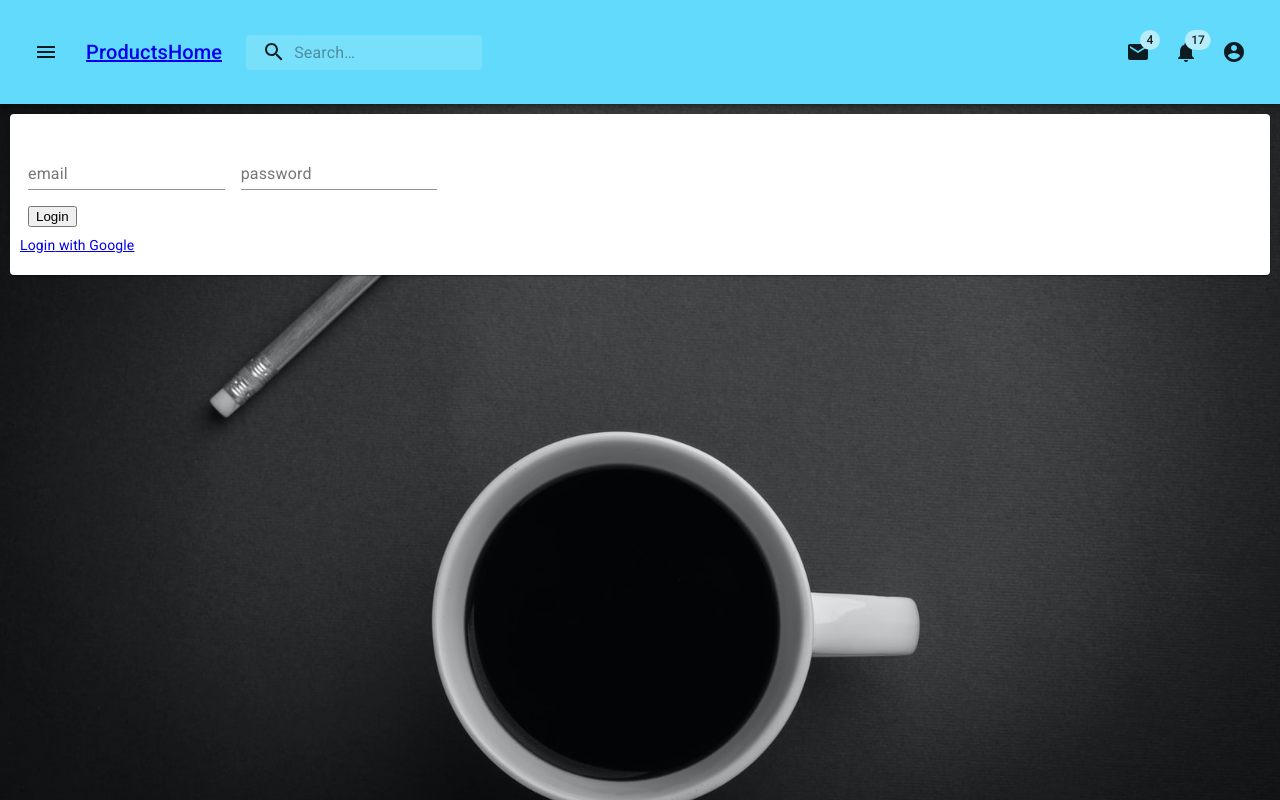
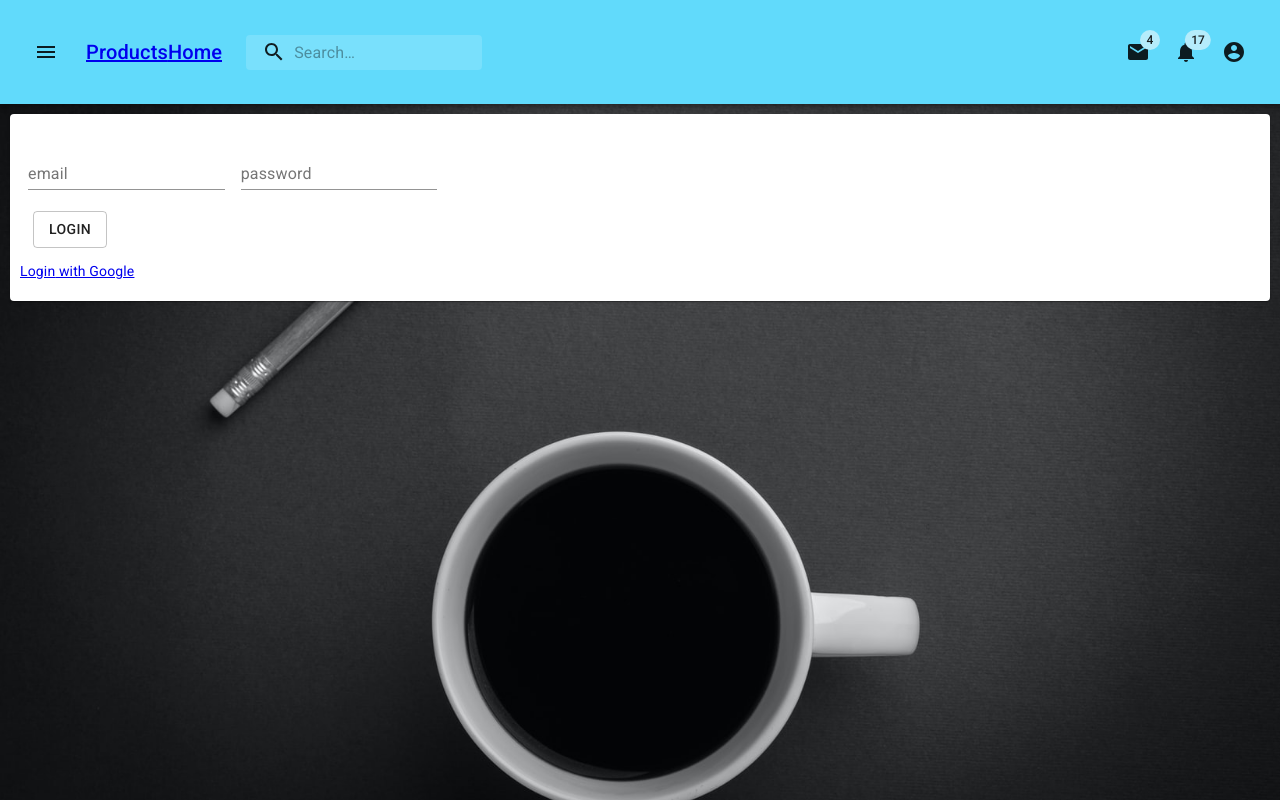
Before and after one commit to shanesween/Caffeine-Corner, a React (Create React App) app in the folder front-end/: page /auth/login in a window 1280 px wide. Built offline with nearby package versions, Linux system fonts and the light colour scheme.

Commit message:
update sign up button

```diff
--- a/front-end/src/Components/AuthForm.tsx
+++ b/front-end/src/Components/AuthForm.tsx
@@ -3,7 +3,7 @@
 import React, { useState } from 'react';
 import { connect } from 'react-redux';
 import { useForm, Controller } from 'react-hook-form';
-import { makeStyles, Theme, createStyles, TextField, Card } from '@material-ui/core';
+import { makeStyles, Theme, createStyles, TextField, Card, Button } from '@material-ui/core';
 import { auth } from '../store/user/actions';
 
 interface AuthProps {
@@ -62,7 +62,7 @@ const AuthForm = (props: Props) => {
                     label="password"
                 />
                 <div>
-                    <button name="submit" type="submit">{displayName}</button>
+                    <Button name="submit" type="submit" variant="outlined">{displayName}</Button>
                 </div>
                 {/* {error && error.response && <div> {error.response.data} </div>} */}
             </form>
```
